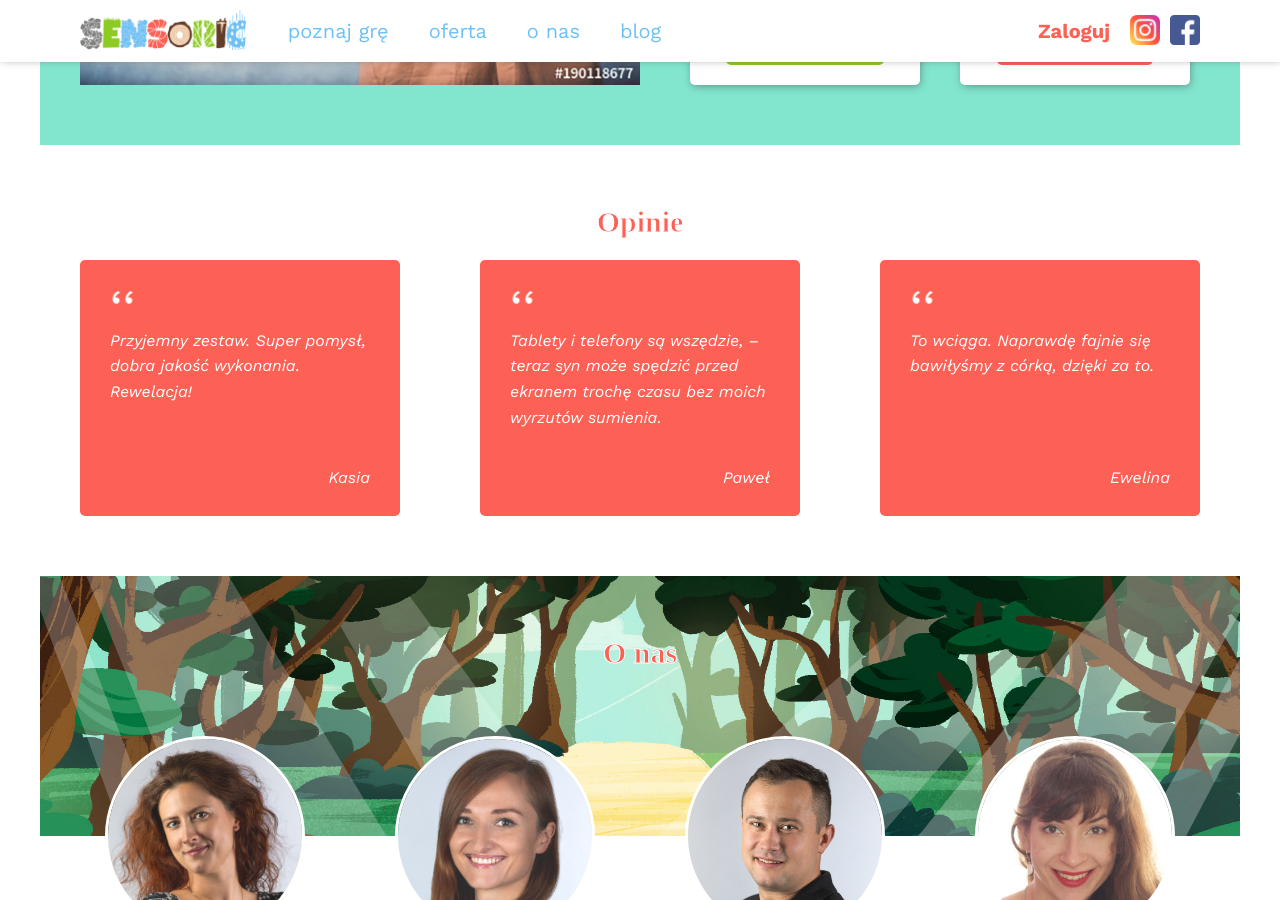
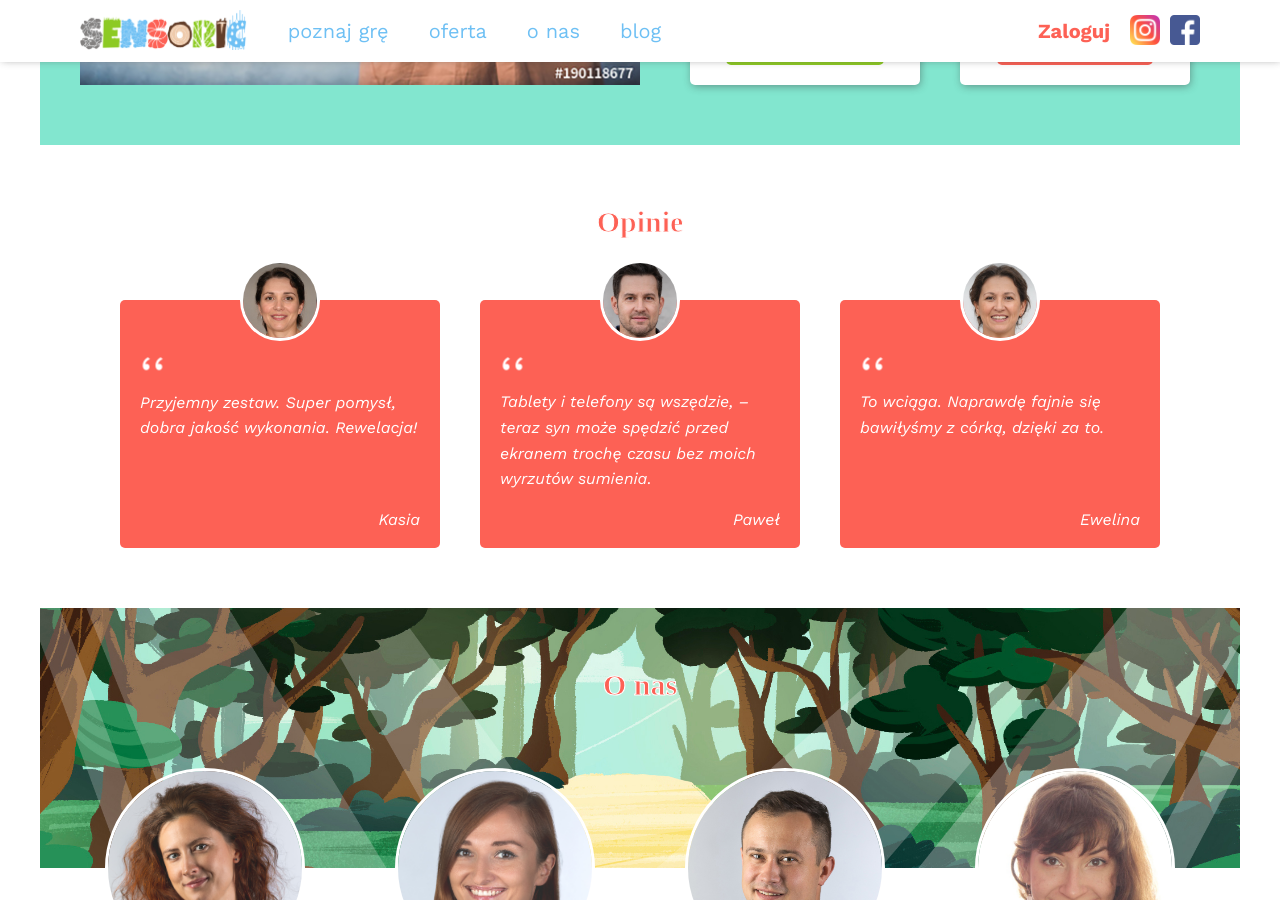
Before and after one commit to awysocka/sensoric-website, a Jekyll site: the page built from index.html, in a window 1280 px wide and 900 px high, scrolled down 2511 px. Built offline with Jekyll 4.4.1, drawn with Linux system fonts in a browser that asks for light colours.

Commit message:
SEN-25 Add photo to testimonial section

```diff
--- a/_includes/testimonials.html
+++ b/_includes/testimonials.html
@@ -3,16 +3,19 @@
         <h2 class="heading-secondary">Opinie</h2>
         <ul class="testimonials__list">
             <li class="testimonials__item">
+                <img src="/assets/images/person_1.png" alt="" class="testimonials__photo">
                 <span></span>
                 <blockquote class="testimonials__description">Przyjemny zestaw. Super pomysł, dobra jakość wykonania. Rewelacja!</blockquote>
                 <p class="testimonials__signature">Kasia</p>
             </li>
             <li class="testimonials__item">
+                <img src="/assets/images/person_2.png" alt="" class="testimonials__photo">
                 <span></span>
                 <blockquote class="testimonials__description">Tablety i telefony są wszędzie,  – teraz syn może spędzić przed ekranem trochę czasu bez moich wyrzutów sumienia.</blockquote>
                 <p class="testimonials__signature">Paweł</p>
             </li>
             <li class="testimonials__item">
+                <img src="/assets/images/person_3.png" alt="" class="testimonials__photo">
                 <span></span>
                 <blockquote class="testimonials__description">To wciąga. Naprawdę fajnie się bawiłyśmy z córką, dzięki za to.</blockquote>
                 <p class="testimonials__signature">Ewelina</p>
--- a/_sass/_testimonials.scss
+++ b/_sass/_testimonials.scss
@@ -22,15 +22,26 @@
     }
 
     &__item {
+        max-width: 320px;
         background-color: $color-red;
         padding: 2rem;
-        margin: 2rem;
+        margin: 4rem 2rem;
         display: flex;
         flex-direction: column;
         justify-content: flex-start;
         align-items: flex-start;
         border-radius: 5px;
-        flex: 1 1 260px;
+        flex: 1 1 250px;
+    }
+
+    &__photo {
+        max-width: 80px;
+        height: auto;
+        border: 3px solid $color-white;
+        border-radius: 50%;
+        margin-bottom: 2rem;
+        align-self: center;
+        margin-top: -60px;
     }
 
     blockquote {
@@ -45,7 +56,7 @@
         font-size: $font-size-xl*2;
         font-family: $font-family-primary;
         color: $color-white;
-        line-height: 1;
+        line-height: .8;
     }
 
     span {
@@ -81,17 +92,18 @@
 @include respond(tab-land) {
     .testimonials {
 
-        &__list {
-            justify-content: space-between;
-        }
-
         &__item {
-            padding: 3rem;
-            margin: 0 2rem;
-        }
-
-        &__description {
-            margin-bottom: 4rem;
+            margin:  4rem 2rem 0;
         }
     }
 }
+
+@include respond(desktop) {
+
+    .testimonials {
+
+        &__wrapper {
+            padding: 10rem;
+        }
+    }
+}
```
Also changed, not shown: assets/images/person_1.png (added), assets/images/person_2.png (added), assets/images/person_3.png (added).
